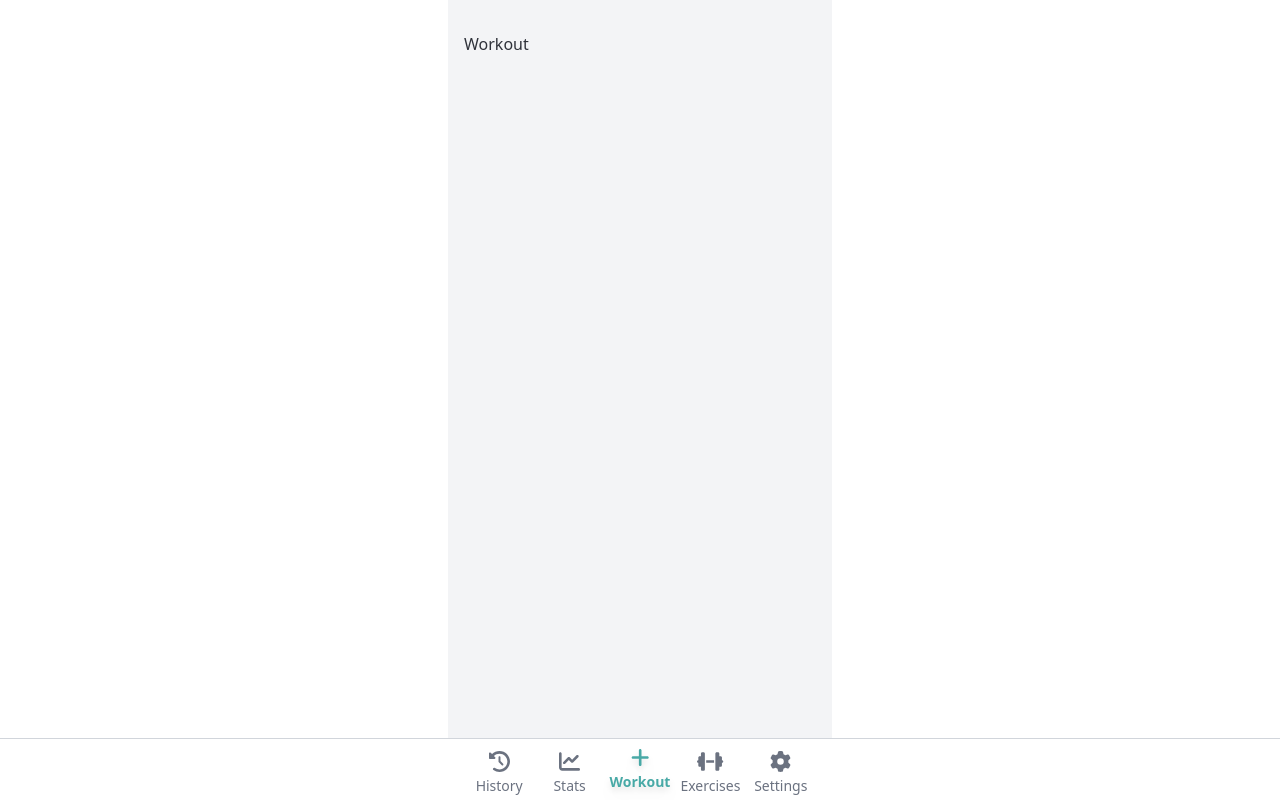
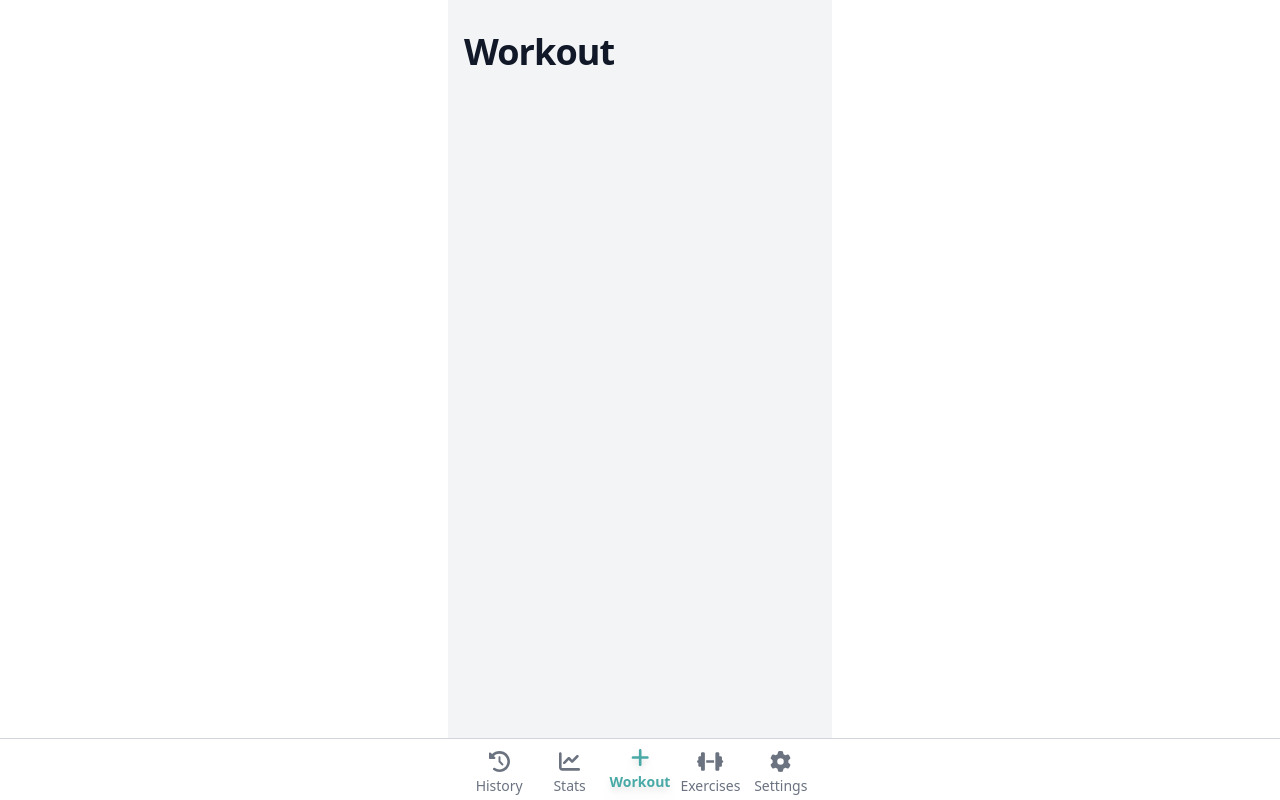
Before and after one commit to stijnapp/tracker, a React (Vite) app: page /workout in a window 1280 px wide. Built offline with nearby package versions, Linux system fonts and the light colour scheme.

Commit message:
Added empty pages

```diff
--- a/src/App.jsx
+++ b/src/App.jsx
@@ -1,6 +1,11 @@
 import { Route, Routes } from 'react-router-dom';
 import Navbar from './components/Navbar/Navbar';
+import Exercises from './pages/Exercises';
+import History from './pages/History';
 import NotFound from './pages/NotFound';
+import Settings from './pages/Settings';
+import Stats from './pages/Stats';
+import Workout from './pages/Workout';
 
 export default function App() {
     return (
@@ -10,15 +15,14 @@ export default function App() {
             </header>
             <main className="min-h-dvh max-w-[384px] mx-auto px-4 pt-8 pb-40 bg-gray-100 text-dark flex flex-col gap-4">
                 <Routes>
-                    <Route path="/" element={<div>History</div>} />
-                    <Route path="/stats" element={<div>Stats</div>} />
-                    <Route path="/workout" element={<div>Workout</div>} />
-                    <Route path="/exercises" element={<div>Exercises</div>} />
-                    <Route path="/settings" element={<div>Settings</div>} />
+                    <Route path="/" element={<History />} />
+                    <Route path="/stats" element={<Stats />} />
+                    <Route path="/workout" element={<Workout />} />
+                    <Route path="/exercises" element={<Exercises />} />
+                    <Route path="/settings" element={<Settings />} />
                     <Route path="/*" element={<NotFound />} />
                 </Routes>
             </main>
         </>
-
     )
 }
--- /dev/null
+++ b/src/components/PageTitle.jsx
@@ -0,0 +1,5 @@
+export default function PageTitle({ title }) {
+    return (
+        <h2 className="mb-4 text-4xl tracking-tight font-bold text-gray-900">{title}</h2>
+    )
+}
--- /dev/null
+++ b/src/pages/Exercises.jsx
@@ -0,0 +1,7 @@
+import PageTitle from "../components/PageTitle";
+
+export default function Exercises() {
+    return (
+        <PageTitle title="Exercises" />
+    )
+}
--- /dev/null
+++ b/src/pages/History.jsx
@@ -0,0 +1,7 @@
+import PageTitle from "../components/PageTitle";
+
+export default function History() {
+    return (
+        <PageTitle title="History" />
+    )
+}
--- /dev/null
+++ b/src/pages/Settings.jsx
@@ -0,0 +1,7 @@
+import PageTitle from "../components/PageTitle";
+
+export default function Settings() {
+    return (
+        <PageTitle title="Settings" />
+    )
+}
--- /dev/null
+++ b/src/pages/Stats.jsx
@@ -0,0 +1,7 @@
+import PageTitle from "../components/PageTitle";
+
+export default function Stats() {
+    return (
+        <PageTitle title="Stats" />
+    )
+}
--- /dev/null
+++ b/src/pages/Workout.jsx
@@ -0,0 +1,7 @@
+import PageTitle from "../components/PageTitle";
+
+export default function Workout() {
+    return (
+        <PageTitle title="Workout" />
+    )
+}
```
